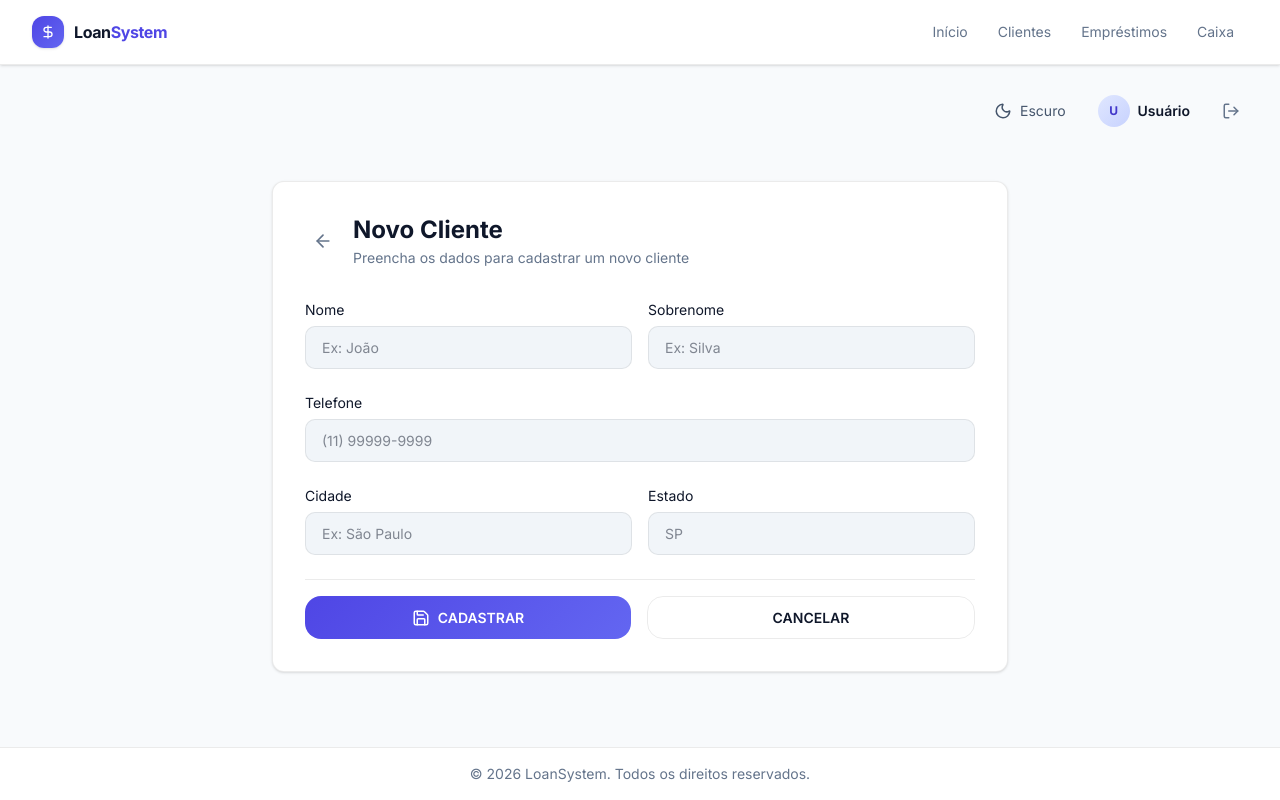
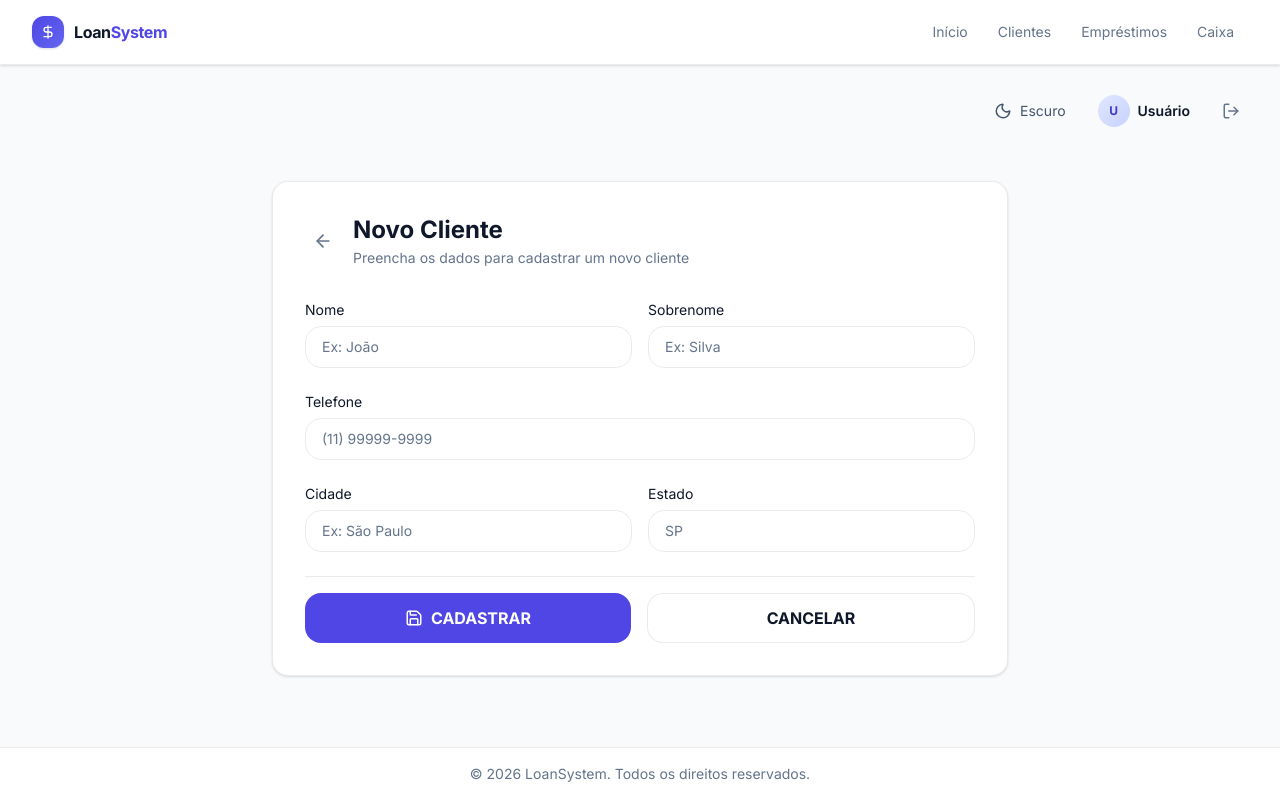
Before and after one commit to Roqueexz/interface-LoanSystem, a React (Vite) app: page /clientes/novo in a window 1280 px wide. Built offline with nearby package versions, Linux system fonts and the light colour scheme; sample sign-in values are in the browser's storage.

Commit message:
refactor(theme): migra FormCliente para tokens semânticos
- Substitui .card por bg-card com tokens
- Substitui .input por tokens do design system
- Substitui .btn-primary e .btn-outline por classes semânticas
- Mantém lógica e funcionalidade intactas

```diff
--- a/src/components/Cliente/FormCliente/FormCliente.tsx
+++ b/src/components/Cliente/FormCliente/FormCliente.tsx
@@ -55,7 +55,7 @@ function FormCliente() {
 
   return (
     <div className="max-w-3xl mx-auto px-4 py-8">
-      <div className="card shadow-sm p-8">
+      <div className="bg-card rounded-2xl shadow-sm border border-border p-8">
         {/* Header */}
         <div className="flex items-center gap-3 mb-8">
           <button
@@ -85,7 +85,7 @@ function FormCliente() {
                 name="nome_cliente"
                 value={formData.nome_cliente}
                 onChange={handleChange}
-                className="input"
+                className="w-full px-4 py-2.5 text-sm bg-input-background border border-border rounded-xl text-foreground placeholder:text-muted-foreground focus:outline-none focus:ring-2 focus:ring-ring focus:border-transparent transition-all"
                 placeholder="Ex: João"
               />
             </div>
@@ -100,7 +100,7 @@ function FormCliente() {
                 name="sobrenome_cliente"
                 value={formData.sobrenome_cliente}
                 onChange={handleChange}
-                className="input"
+                className="w-full px-4 py-2.5 text-sm bg-input-background border border-border rounded-xl text-foreground placeholder:text-muted-foreground focus:outline-none focus:ring-2 focus:ring-ring focus:border-transparent transition-all"
                 placeholder="Ex: Silva"
               />
             </div>
@@ -117,7 +117,7 @@ function FormCliente() {
               name="telefone"
               value={formData.telefone}
               onChange={handleChange}
-              className="input"
+              className="w-full px-4 py-2.5 text-sm bg-input-background border border-border rounded-xl text-foreground placeholder:text-muted-foreground focus:outline-none focus:ring-2 focus:ring-ring focus:border-transparent transition-all"
               placeholder="(11) 99999-9999"
             />
           </div>
@@ -134,7 +134,7 @@ function FormCliente() {
                 name="cidade"
                 value={formData.cidade}
                 onChange={handleChange}
-                className="input"
+                className="w-full px-4 py-2.5 text-sm bg-input-background border border-border rounded-xl text-foreground placeholder:text-muted-foreground focus:outline-none focus:ring-2 focus:ring-ring focus:border-transparent transition-all"
                 placeholder="Ex: São Paulo"
               />
             </div>
@@ -149,7 +149,7 @@ function FormCliente() {
                 name="estado"
                 value={formData.estado}
                 onChange={handleChange}
-                className="input"
+                className="w-full px-4 py-2.5 text-sm bg-input-background border border-border rounded-xl text-foreground placeholder:text-muted-foreground focus:outline-none focus:ring-2 focus:ring-ring focus:border-transparent transition-all"
                 maxLength={2}
                 placeholder="SP"
               />
@@ -161,7 +161,7 @@ function FormCliente() {
             <button
               type="submit"
               disabled={loading}
-              className="btn-primary flex-1 justify-center"
+              className="flex-1 flex items-center justify-center gap-2 bg-primary text-primary-foreground py-3 rounded-xl font-bold hover:opacity-90 transition-all disabled:opacity-60 disabled:cursor-not-allowed"
             >
               {loading ? (
                 <>
@@ -179,7 +179,7 @@ function FormCliente() {
             <button
               type="button"
               onClick={() => navigate("/clientes")}
-              className="btn-outline flex-1 justify-center"
+              className="flex-1 flex items-center justify-center gap-2 border border-border bg-card text-foreground py-3 rounded-xl font-bold hover:bg-muted transition-all"
             >
               CANCELAR
             </button>
```
